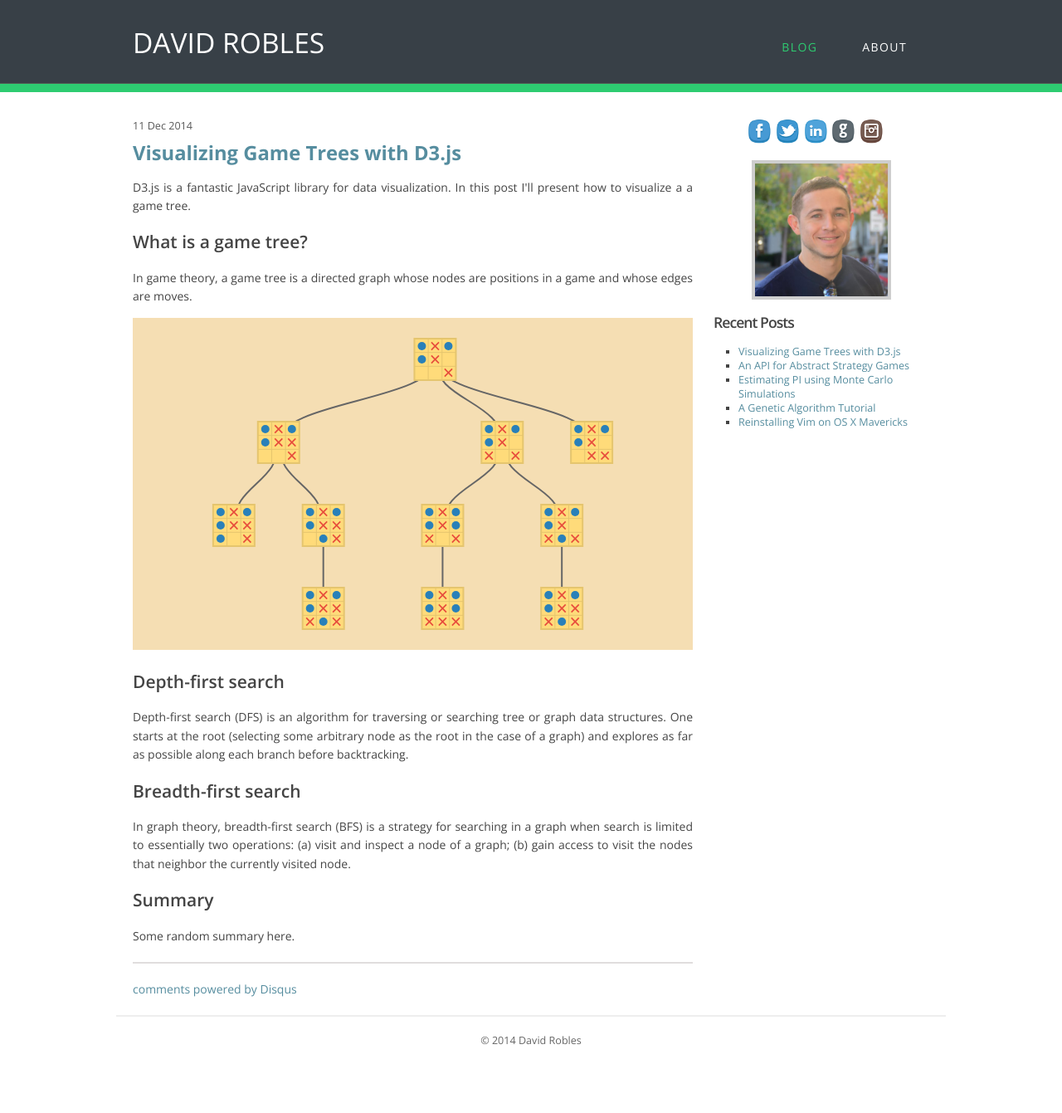
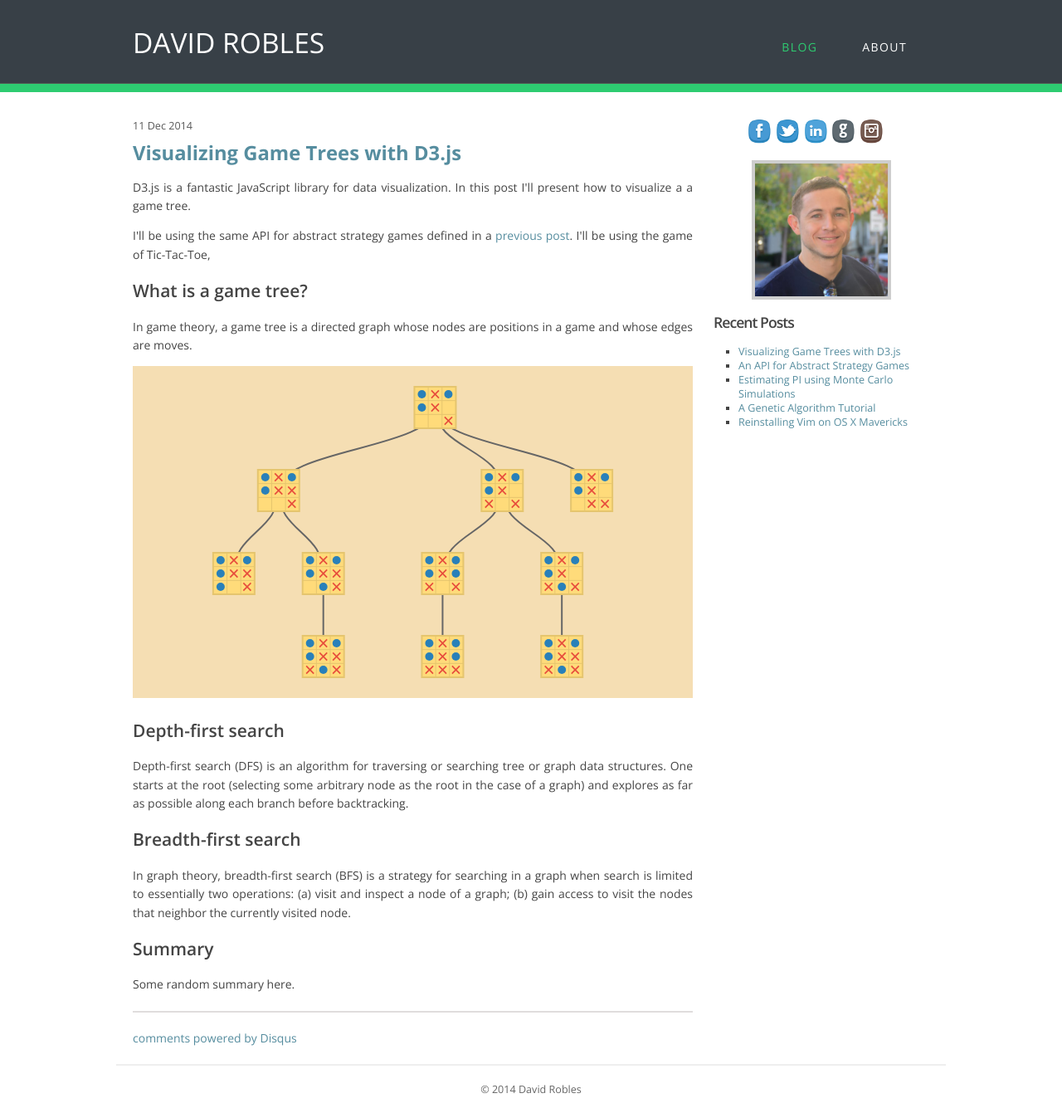
Before and after one commit to davidrobles/davidrobles.github.io, a Jekyll site: the page built from _posts/2014-12-10-visualizing-game-trees-with-d3.html, in a window 1280 px wide. Shown: the whole page at 83% size. Built offline with Jekyll 4.4.1, drawn with Linux system fonts in a browser that asks for light colours; Markdown is read by kramdown in place of the engine named in the settings; comment, search, counter and statistics services are not loaded; before the commit the page ends 1282 px from its top, so only the background shows below that.

Commit message:
Visualizing game trees with D3.js

```diff
--- a/_posts/2014-12-10-visualizing-game-trees-with-d3.html
+++ b/_posts/2014-12-10-visualizing-game-trees-with-d3.html
@@ -19,6 +19,11 @@ js:         ["visualizing-game-trees-with-d3/d3.js",
 <p>
     D3.js is a fantastic JavaScript library for data visualization. In this post I'll present how to visualize
     a a game tree.
+</p>
+
+<p>
+    I'll be using the same API for abstract strategy games defined in a <a href="http://www.google.com">previous post</a>.
+    I'll be using the game of Tic-Tac-Toe,
 </p>
 
 <h2>What is a game tree?</h2>
```
